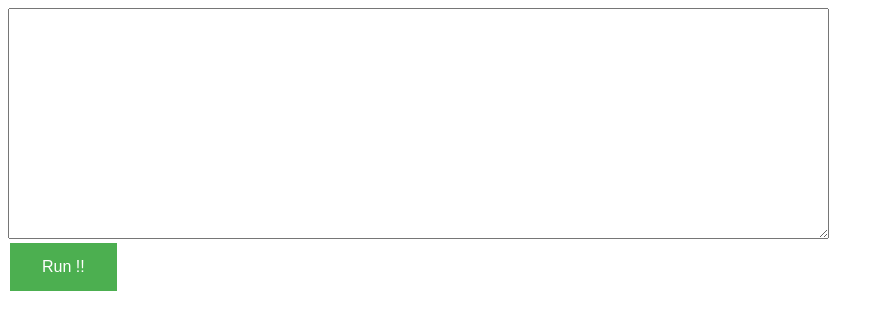
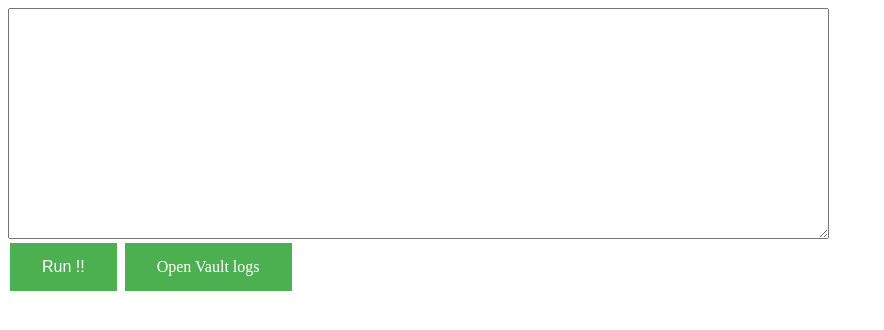
Before and after one commit to dougmrqs/torn-log-parser, a website: page index.html in a window 1280 px wide. Shown: the whole page, without its empty margins (0-884 px from the left). Drawn offline with Linux system fonts and the light colour scheme.

Commit message:
Add Vault logs button

```diff
--- a/index.html
+++ b/index.html
@@ -19,6 +19,7 @@
   <textarea id="inputLogs" cols="100" rows="15"></textarea>
   <br>
   <button class='button' onclick="calculate()">Run !!</button>
+  <a class='button' href="https://www.torn.com/page.php?sid=log&cat=138" target="_">Open Vault logs</a>
   <br>
   <h1>
     <p id="result"></p>
```
